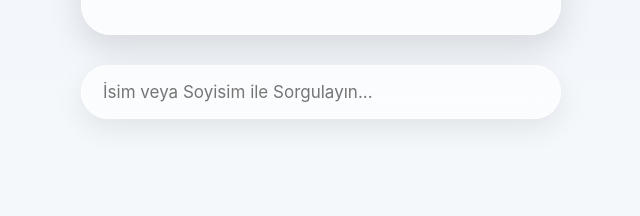
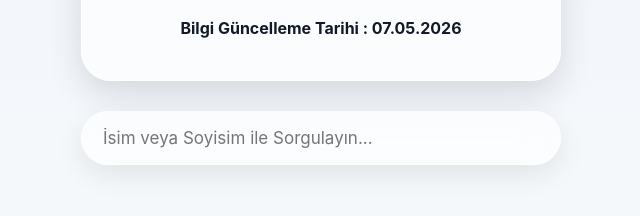
Before and after one commit to bercin/aidat-sorgu, a plain HTML site: page index.html in a window 1280 px wide. Shown: the part 362-578 px from the top of the page, without its empty margins (319-959 px from the left). Drawn offline with Linux system fonts and the light colour scheme; no server answers.

Commit message:
Update index.html

```diff
--- a/index.html
+++ b/index.html
@@ -208,6 +208,7 @@ body {
     </div>
     <h2>Yenisayaca Köyü Derneği<br>Aidat Borç Listesi</h2>
     <p>Aidat Ödenecek Hesap :<br>TR24 0015 7000 0000 0109 2857 06 <br>Nihat Berçin</p>
+    <h4>Bilgi Güncelleme Tarihi : 07.05.2026</h4>
   </div>
 
   <div class="search-wrapper center">
```
